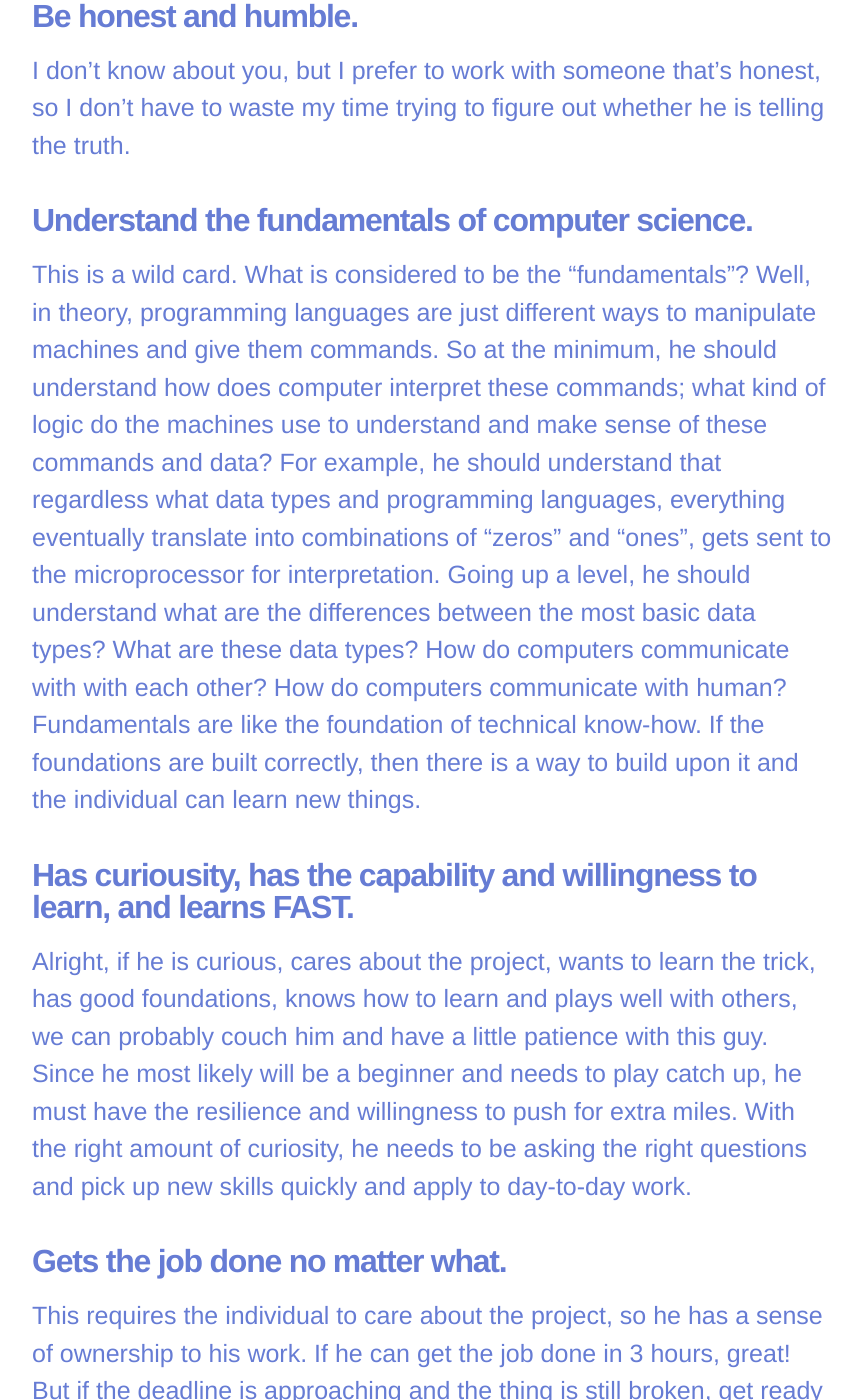
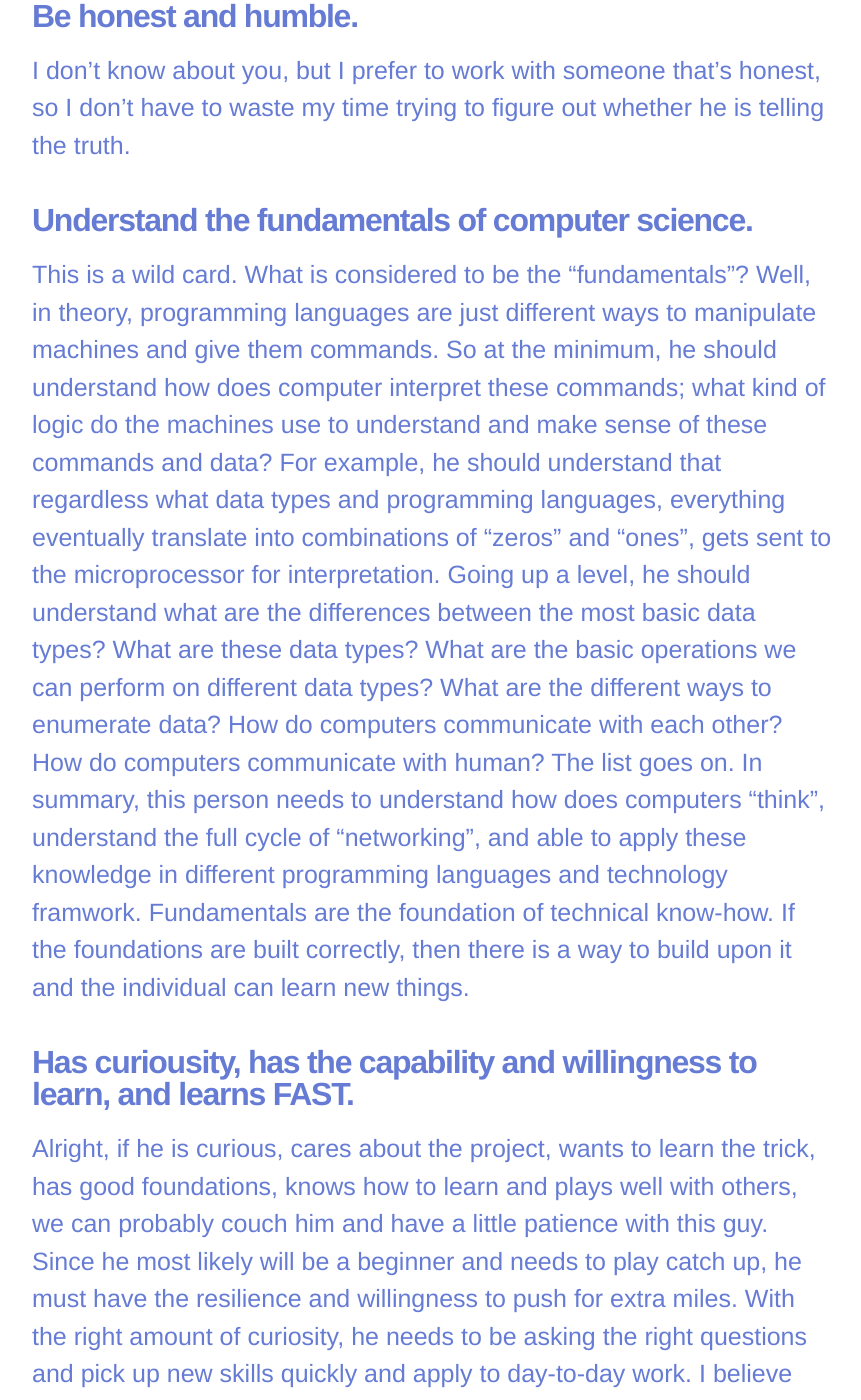
Before and after one commit to stephensxu/stephensxu.github.io, a Jekyll site: the page built from _posts/2014-07-27-engineer-quality.markdown, in a window 1280 px wide and 1400 px high, scrolled down 1178 px. Shown: the whole window, without its empty margins (208-1069 px from the left). Built offline with Jekyll 4.4.1, drawn with Linux system fonts in a browser that asks for light colours; some of the changed text lies outside the part shown.

Commit message:
improved on engineer-quality post

```diff
--- a/_posts/2014-07-27-engineer-quality.markdown
+++ b/_posts/2014-07-27-engineer-quality.markdown
@@ -19,21 +19,21 @@
 
 <h2><b>Understand the fundamentals of computer science.</b></h2>
 
-This is a wild card. What is considered to be the “fundamentals”? Well, in theory, programming languages are just different ways to manipulate machines and give them commands. So at the minimum, he should understand how does computer interpret these commands; what kind of logic do the machines use to understand and make sense of these commands and data? For example, he should understand that regardless what data types and programming languages, everything eventually translate into combinations of “zeros” and “ones”, gets sent to the microprocessor for interpretation. Going up a level, he should understand what are the differences between the most basic data types? What are these data types? How do computers communicate with with each other? How do computers communicate with human? Fundamentals are like the foundation of technical know-how. If the foundations are built correctly, then there is a way to build upon it and the individual can learn new things.
+This is a wild card. What is considered to be the “fundamentals”? Well, in theory, programming languages are just different ways to manipulate machines and give them commands. So at the minimum, he should understand how does computer interpret these commands; what kind of logic do the machines use to understand and make sense of these commands and data? For example, he should understand that regardless what data types and programming languages, everything eventually translate into combinations of “zeros” and “ones”, gets sent to the microprocessor for interpretation. Going up a level, he should understand what are the differences between the most basic data types? What are these data types? What are the basic operations we can perform on different data types? What are the different ways to enumerate data? How do computers communicate with each other? How do computers communicate with human? The list goes on. In summary, this person needs to understand how does computers "think", understand the full cycle of "networking", and able to apply these knowledge in different programming languages and technology framwork. Fundamentals are the foundation of technical know-how. If the foundations are built correctly, then there is a way to build upon it and the individual can learn new things.
 
 <h2><b>Has curiousity, has the capability and willingness to learn, and learns FAST.</b></h2>
 
-Alright, if he is curious, cares about the project, wants to learn the trick, has good foundations, knows how to learn and plays well with others, we can probably couch him and have a little patience with this guy. Since he most likely will be a beginner and needs to play catch up, he must have the resilience and willingness to push for extra miles. With the right amount of curiosity, he needs to be asking the right questions and pick up new skills quickly and apply to day-to-day work.
+Alright, if he is curious, cares about the project, wants to learn the trick, has good foundations, knows how to learn and plays well with others, we can probably couch him and have a little patience with this guy. Since he most likely will be a beginner and needs to play catch up, he must have the resilience and willingness to push for extra miles. With the right amount of curiosity, he needs to be asking the right questions and pick up new skills quickly and apply to day-to-day work. I believe curiousity is the key to self-inspired learning; for curious people, having an open mind to learn new skills is a rather fun experience rather than burdensome responsibility.
 
 <h2><b>Gets the job done no matter what.</b></h2>
 
-This requires the individual to care about the project, so he has a sense of ownership to his work. If he can get the job done in 3 hours, great! But if the deadline is approaching and the thing is still broken, get ready to cancel vacations and stock up red bulls!
+At end of the day, what I care the most is that I have someone to help me getting the project built successfully. This requires the individual to care about the project, so he has a sense of ownership to his part of work. If he can get the job done in 3 hours, great! But if deadline is approaching and the thing is still broken, get ready to cancel vacations and stock up red bulls!
 
 <h2><b>Knows how to tell a joke.</b></h2>
 
-Okay, this one is probably just a bonus :)
+Okay, this one is probably just a bonus; but imagine the team working overnight and it's 11pm, everyone can use a good laugh :)
 
-Now of course, everything above is just my personal opinions.
+Now of course, everything above are just my personal opinions.
 
 Questions? Email me at stephensxub@gmail.com
 
```
